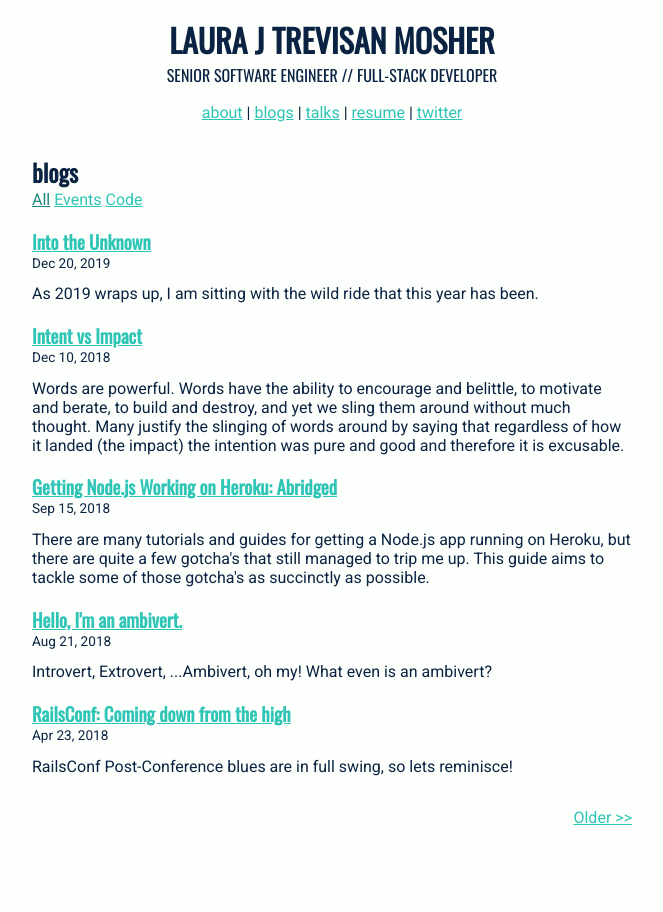
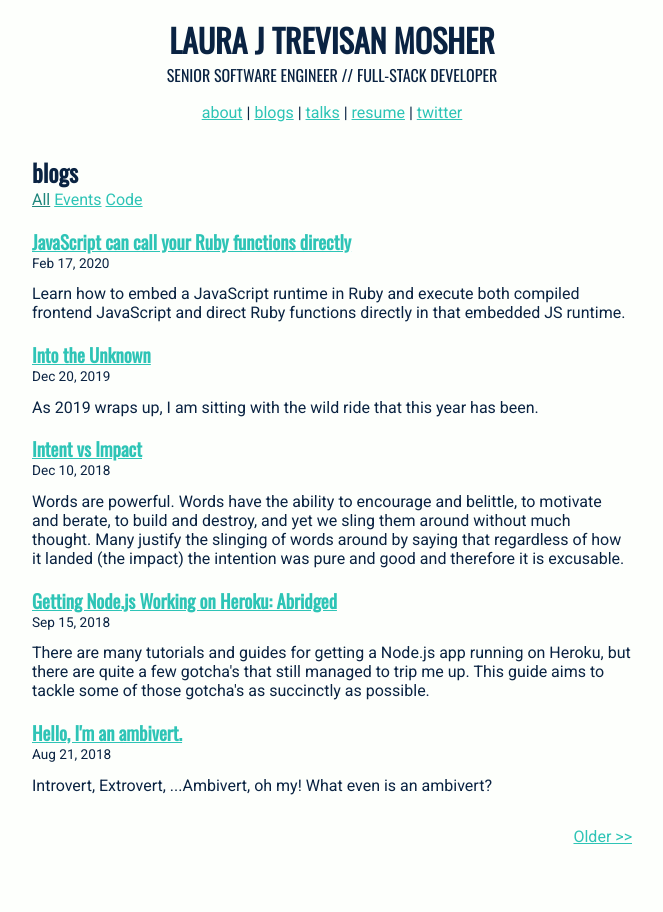
Before and after one commit to lauramosher/lauramosher.github.io, a Jekyll site: the page built from blog/index.html, in a window 1280 px wide. Shown: the whole page, without its empty margins (308-971 px from the left). Built offline with Jekyll 4.4.1, drawn with Linux system fonts in a browser that asks for light colours; the list of posts is cut into pages by our own code; part of the change alters nothing that is shown.

Commit message:
Blog: JS in Ruby

```diff
--- a/_sass/post.scss
+++ b/_sass/post.scss
@@ -25,6 +25,10 @@ $medgray: #aaa;
     margin-bottom: 1em;
   }
 
+  .post-content {
+    line-height: 1.5;
+  }
+
   a {
     text-transform: none;
   }
--- /dev/null
+++ b/blog/_posts/2020-02-17-ruby-in-js.md
@@ -0,0 +1,403 @@
+---
+title: "JavaScript can call your Ruby functions directly"
+excerpt: "Learn how to embed a JavaScript runtime in Ruby and execute both compiled frontend JavaScript and direct Ruby functions directly in that embedded JS runtime."
+date: 2020-02-17 10:00:00 -0400
+categories: code
+layout: post
+---
+
+Wait, really? Yes, really.
+
+I recently needed to solve an odd problem that required this kind of weird solution. Unfortunately, the solution fell short of the exact need for my client; however, the results of my findings are definitely worth sharing — especially given that my PopularSearchEngine™ deep dive yielded very little to help me figure all of this out.
+
+If you follow me on Twitter, you may have seen my cryptic tweet after spending hours trying to get this to work:
+
+<blockquote class="twitter-tweet" data-dnt="true"><p lang="en" dir="ltr">Today... I wrote a <a href="https://twitter.com/hashtag/Rails?src=hash">#Rails</a> script that creates a <a href="https://twitter.com/hashtag/CommonJS?src=hash">#CommonJS</a> env with a <a href="https://twitter.com/hashtag/V8?src=hash">#V8</a> runtime that attaches a <a href="https://twitter.com/hashtag/Ruby?src=hash&amp">#Ruby</a> function, loads a <a href="https://twitter.com/hashtag/Webpack?src=hash">#Webpack</a> bundle, requires a custom <a href="https://twitter.com/hashtag/module?src=hash">#module</a>, and calls a <a href="https://twitter.com/hashtag/javascript?src=hash">#javascript</a> function with the results from the Ruby function directly in the JS. 🤷🏻‍♀️<br><br>How&#39;s your day?</p>&mdash; Laura Mosher (@LauraTrev) <a href="https://twitter.com/LauraTrev/status/1220839361568264203">January 24, 2020</a></blockquote>
+
+Therefore, this blog post is a BehindTheTweet™ deep dive and a how-to guide so you can do this yourself. So, if you find this kind of bizarre Ruby and JavaScript interesting or you are trying to simulate the same kind of result, read on.
+
+### The Problem
+
+The framework the rest of this guide follows stems directly from the requirements that I was presented with by my client. In order for everyone to have the same frame of reference, this is a brief background on the codebase and the ask.
+
+#### The Codebase Setup
+
+The backend built with Ruby on Rails and the frontend is an Angular app. The Frontend lives in its own folder inside the root of the Rails codebase. When deployed, The frontend is compiled with Webpack into static assets and loaded into Rails via `<script>` tags in the Rails application layout view file.
+
+#### The Ask
+
+There exists a set of data that was in one format and the goal was create a script that migrated the data from that format into the new format and save it. The catch? The data was stored in the Rails database and the code to transform it and generate the format lived in the Angular code. The question of data flow was uncertain: The frontend didn't know how to save the data and the backend had no idea how to do the transformation correctly.
+
+They wanted a modular and reusable way to run data migration scripts that required Frontend code, and they wanted to keep it all in a rake task, if possible.
+
+## Prerequisites
+
+Everything can be done with Ruby + a Frontend app; that said, since the code I was working in was expected to work inside the context of Rails, this guide will also be done within Rails.
+
+This how-to assumes the following:
+
+1. You have Rails app Backend with at least on Model.
+2. You have a modern Frontend app.
+3. You use Webpack to compile your Frontend assets.
+
+## Setup a JavaScript environment in your Rails environment
+
+The first step is to get our Rails environment setup to have an internal JavaScript runtime environment.
+
+### Install Gems
+
+There are two gems that are needed to create a (mostly modern) V8 runtime and CommonJS environment. These will allow us to run JavaScript in our Ruby script:
+
+{% highlight ruby %}
+# In Gemfile
+
+group :rake do
+  gem 'commonjs-mini_racer_env', github: 'tribune/commonjs-mini_racer_env'
+  gem 'mini_racer'
+end
+{% endhighlight %}
+
+[MiniRacer](https://github.com/rubyjs/mini_racer) is a minimal modern embedded V8 runtime for Ruby. When coupled with [CommonJS for Mini Racer](https://github.com/tribune/commonjs-mini_racer_env/), we can evaluate reusable JavaScript modules in a non-browser environment directly in Rails.
+
+### Creating and Running your Script
+
+Rails has two primary ways to run snippets of code server side, in-context of Rails: A rake task or a Ruby script with Rails `runner`. I've found that I prefer to use the latter option for most things, unless I want to be able to reuse the code inside other Rake tasks, and for a migration of data, having a separate script felt appropriate. That said, either option will work. For the purposes of this guide, we will use the script + Rails runner pattern.
+
+Lets create the shell of our script:
+
+{% highlight ruby %}
+# in db/scripts/my-script.rb
+
+puts "Hello world!"
+{% endhighlight %}
+
+And then run it to make sure everything is wired correctly:
+
+{% highlight script %}
+$ rails runner db/scripts/my-script.rb
+=> Hello world!
+{% endhighlight %}
+
+### Initialize the JavaScript environment
+
+Now that we've verified that everything runs as expected, lets setup our JavaScript environment with the two gems we installed:
+
+{% highlight ruby %}
+# In db/scripts/my-script.rb
+require 'commonjs-mini_racer_env'
+
+# Define our V8 Runtime context
+context = MiniRacer::Context.new
+
+# Create our JS Environment
+js_env = CommonJS::MiniRacerEnv.new(
+  context,
+  path: Rails.root.join('app', 'javascripts')
+)
+{% endhighlight %}
+
+#### Verify your JS environment
+
+The quickest way to see if you have a successful JS runtime is to evaluate a small bit of JavaScript code after your created JS Environment and run the script:
+
+{% highlight ruby %}
+puts js_env.runtime.eval('1+3')
+
+# When you run the script, you should see:
+#=> 4
+{% endhighlight %}
+
+Or recreate the "Hello world!" example, except this time with JavaScript using a multiline heredoc:
+
+{% highlight ruby %}
+js = <<-JS
+function hello() {
+  return 'Hello World!';
+}
+hello();
+JS
+
+puts js_env.runtime.eval(js)
+
+# When you run the script, you should see:
+#=> Hello World!
+{% endhighlight %}
+
+If you see the expected results from these examples, you're good to go!
+
+## Linking Ruby functions into your JS environment
+
+Okay so, so far all we've established is that we can run JavaScript code in Rails. While neat, that's not how I caught you with the title. I said you could call Ruby functions _from_ JavaScript. Lets do it: transform the Hello World! example to instead return Hello, \<name\>! where the fetched name comes from Ruby.
+
+### Define the Ruby function
+
+Lets create a function that fetches a random user from the database when called.
+
+Note: In order to allow synchronous calls to Ruby from JavaScript, the Ruby functions needs to be defined as a proc function.
+
+{% highlight ruby %}
+fetch_random_user = -> {
+  User.all.sample&.as_json
+}
+{% endhighlight %}
+
+### Attach it to the JS Runtime
+
+Now that we have our proc function, we can attach it to the JS runtime:
+
+{% highlight ruby  %}
+js_env.runtime.attach(
+  "Ruby.fetch_random_user",
+  fetch_random_user
+)
+{% endhighlight %}
+
+This attaches our `fetch_random_user` ruby proc to our JS runtime at the definition `Ruby.fetch_random_user()`. `Ruby` is optional and can be named anything you would like (or omitted entirely). I prefer to prefix my Ruby functions in the JS environment with it, or something similar, so I know that it is defined in Ruby at usage, rather than somewhere in my JS.
+
+### And execute on it
+
+We can now utilize the attached Ruby function directly in our JavaScript and pass the results into a JavaScript function and output the results from Ruby.
+
+{% highlight ruby %}
+js = <<-JS
+function hello(user) {
+  return `Hello, ${user.name}!`;
+}
+
+var user = Ruby.fetch_random_user();
+hello(user);
+JS
+
+puts js_env.runtime.eval(js)
+#> Hello, Laura!
+{% endhighlight %}
+
+## Using your Frontend app assets
+
+The previous portion showed how to run generic Ruby functions in a JavaScript runtime, with inline defined JavaScript functions defined in the Ruby script. This next section is going to show you how to you can use your Frontend assets and defined functions in that same runtime.
+
+### An Example App
+
+Lets say we have a small application that does the following:
+
+1. When given a User, the program says hello to the user, like we did in the previous example, and transforms the user's data into a special json structure for a new user Profile.
+2. When a user is not provided, the program should exit with a generic 'Hello world!' and a message stating that it cannot generate a profile.
+3. The format for the Profile json should look like the following:
+
+{% highlight json %}
+{
+  "profile": {
+    "name": "Laura",
+    "favorites": {
+      "animal": "hedgehog",
+      "color": "teal"
+    },
+    "hobbies": [
+      "reading",
+      "running",
+      "climbing"
+    ]
+  }
+}
+{% endhighlight %}
+
+#### Create Modules
+
+Lets create two modules, one for saying hello:
+
+{% highlight javascript %}
+// in src/hello.js
+
+export function hello(user) {
+  return `Hello, ${user.name}!`;
+}
+
+export function helloWorld() {
+  return 'Hello world!';
+}
+{% endhighlight %}
+
+and one for holding the transform logic:
+
+{% highlight javascript %}
+// in src/transform.js
+
+export function tranform(user) {
+  let profile = {
+    profile: {
+      name: user.name,
+      favorites: {
+        animal: user.animal,
+        color: user.color
+      },
+      hobbies: user.hobbies
+    }
+  };
+
+  return JSON.stringify(profile);
+}
+{% endhighlight %}
+
+#### Create main application
+
+We can import those modules directly into our primary application file:
+
+{% highlight javascript %}
+import { hello, helloWorld } from "./src/hello.js";
+import { transform } from "./src/transform.js";
+{% endhighlight %}
+
+And then create a few functions to handle our main logic:
+
+{% highlight javascript %}
+export function main(user) {
+  let greeting = sayHello(user);
+  let profile = transformProfile(user);
+
+  return [greeting, profile].join('\n');
+}
+
+function sayHello(user) {
+  if (user === undefined) {
+      return helloWorld();
+  }
+  return hello(user);
+};
+
+function transformProfile(user) {
+  if (user === undefined) {
+      return "Unable to generate Profile for this user";
+  }
+
+  return transform(user);
+}
+{% endhighlight %}
+
+### Bundle Your Frontend
+
+For us to use our new and lovely frontend application, we need to create a Webpack bundle that we can import into our runtime. Here is a barebones example of a custom webpack configuration file:
+
+{% highlight javascript %}
+// my-webpack.config.js
+
+var path = require('path');
+
+module.exports = {
+  target: 'node',         // [1]
+  entry: {
+    'main': './main.js',
+  },
+  output: {
+    filename: '[name].js',
+    library: 'YourLibraryName',
+    libraryTarget: 'umd', // [2]
+    path: path.resolve(__dirname, '../public/assets')
+  },
+}
+{% endhighlight %}
+
+[1] Targetting node is important so the bundle is self-contained and can be included in our Ruby script!
+
+[2] `umd` stands for Universal Module Definition, and is necessary to load into our CommonJS environment.
+
+Once you have your configuration setup, you can create your target library with:
+
+{% highlight script %}
+webpack --config my-webpack.config.js
+{% endhighlight %}
+
+This will create a `main.js` file available in the rails `public/assets` folder. It will include all of the imported bundles
+
+### Load your bundle into the JS Environment
+
+Using the JS environment you created in your Ruby script, you can now load your newly compiled bundle library into your runtime:
+
+{% highlight ruby %}
+# Load your JS bundle
+js_env.runtime.load(
+  Rails.root.join('public', 'assets', 'main.js')
+)
+{% endhighlight %}
+
+### Use your bundled modules
+
+Now you can use your bundled modules using CommonJS && the Node `require()` function:
+
+{% highlight javascript %}
+// if you want to require the full Module / Library
+var YourLibraryName = require('main');
+
+// if you want to require just the `main` function:
+var { main } = require('main');
+{% endhighlight %}
+
+## Putting it all together
+
+{% highlight ruby %}
+# In db/scripts/my-script.rb
+require 'commonjs-mini_racer_env'
+
+context = MiniRacer::Context.new
+
+js_env = CommonJS::MiniRacerEnv.new(
+  context,
+  path: Rails.root.join('app', 'javascripts')
+)
+
+js_env.runtime.load(
+  Rails.root.join('public', 'assets', 'main.js')
+)
+
+fetch_random_user = -> {
+  User.all.sample&.as_json
+}
+
+js_env.runtime.attach(
+  "Ruby.fetch_random_user",
+  fetch_random_user
+)
+
+# successful case
+js = <<-JS
+var YourLibraryName = require('main');
+var user = Ruby.fetch_random_user();
+YourLibraryName.main(user);
+JS
+puts js_env.runtime.eval(js)
+#> Hello, Laura!
+#> {"profile":{"name":"Laura","favorites":{"animal":"hedgehog","color":"teal"},"hobbies": ["reading","running","climbing"]}}
+
+# unsuccessful case
+js = <<-JS
+var { main } = require('main');
+main();
+JS
+puts js_env.runtime.eval(js)
+#> Hello world!
+#> Unable to generate Profile for this user
+{% endhighlight %}
+
+### Next Steps: Accepting args & saving data
+
+At this point, we've shown how you can call Ruby functions from a JS runtime context and how you can load frontend module assets into a CommonJS environment. You can take it a step further have your Ruby functions accept arguments and save data.
+
+An example of how that might look:
+
+{% highlight ruby %}
+save_user_profile = ->(user_id, user_profile) {
+  user = User.find(user_id)
+  user.profile = user_profile
+  user.save
+}
+{% endhighlight %}
+
+## Notes && Caveats
+
+Like all solutions, your mileage may vary. A few known caveats based on my testing:
+
+1. This method does not work if you need access to the window or dom.  This ultimately was why this solution did not work for my client.
+2. Why not ExecJS or TheRubyRacer? I ruled out both relatively early on. You can use ExecJS for JS runtime without the need for bundled JS assets. TheRubyRacer's V8 runtime is old and misses a lot of the niceties we've come to know and love and rely on (Like promises!). You can use it if you don't need anything beyond V8 version 3. If you are able to use TRR, you can also use the default CommonJS gem (and not the one specifically ported for MiniRacer!
+
+## Good luck and have fun!
+
+I hope you enjoyed this forary into Ruby inside JavaScript.
--- a/stylesheets/syntax.css
+++ b/stylesheets/syntax.css
@@ -24,6 +24,7 @@ figure.highlight > pre {
   background-color: #0a2342;
   border-radius: 4px;
   color: #f8f8f2;
+  padding: 2px 3px;
 }
 
 .highlight table td { padding: 5px; }
```
Also changed, not shown: 1 other file.
